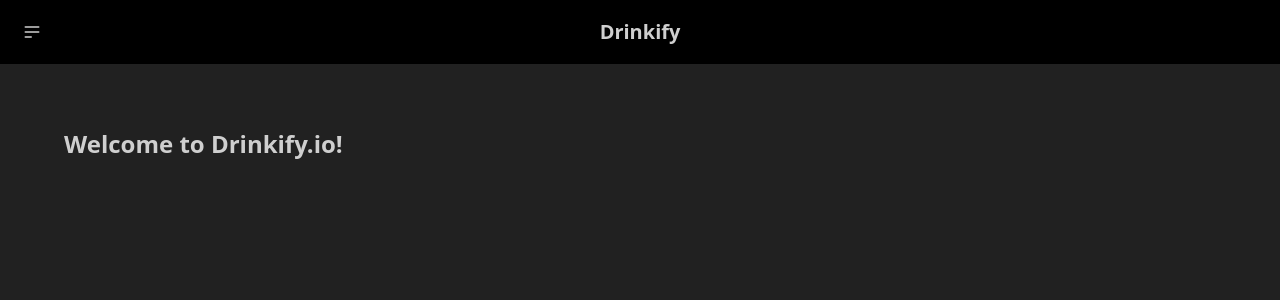
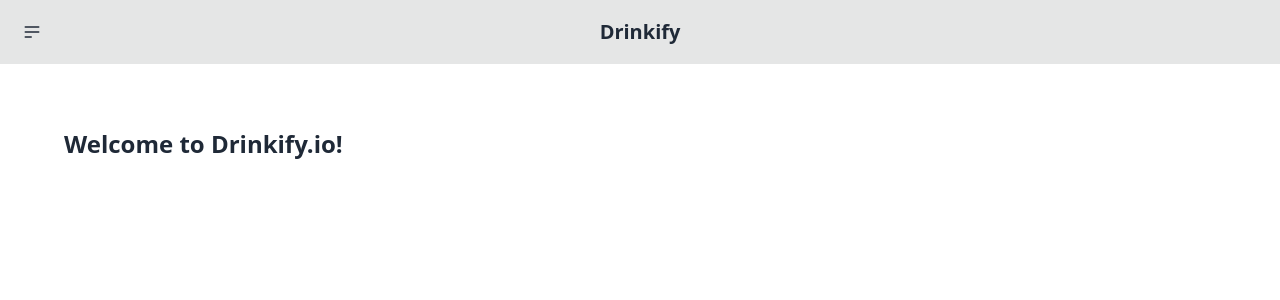
Before and after one commit to leonardonicola/drinkify-front, a Vue app: page / in a window 1280 px wide. Shown: the top 300 px of the page. Built offline with nearby package versions, Linux system fonts and the light colour scheme; no server answers.

Commit message:
feat: add tailwind to cypress

```diff
--- a/tailwind.config.ts
+++ b/tailwind.config.ts
@@ -1,12 +1,17 @@
 import type { Config } from 'tailwindcss'
+import daisyui from 'daisyui'
 
 export default {
-  content: ['./index.html', './src/**/*.{vue,js,ts,jsx,tsx}'],
+  content: [
+    './index.html',
+    './src/**/*.{vue,js,ts,jsx,tsx}',
+    './cypress/support/component-index.html'
+  ],
   theme: {
     extend: {}
   },
-  plugins: [require('daisyui')],
+  plugins: [daisyui],
   daisyui: {
-    themes: ["halloween"]
+    themes: ['light']
   }
 } satisfies Config
```
Also changed, not shown: 1 other file (tests, documents, lock files or other folders).
